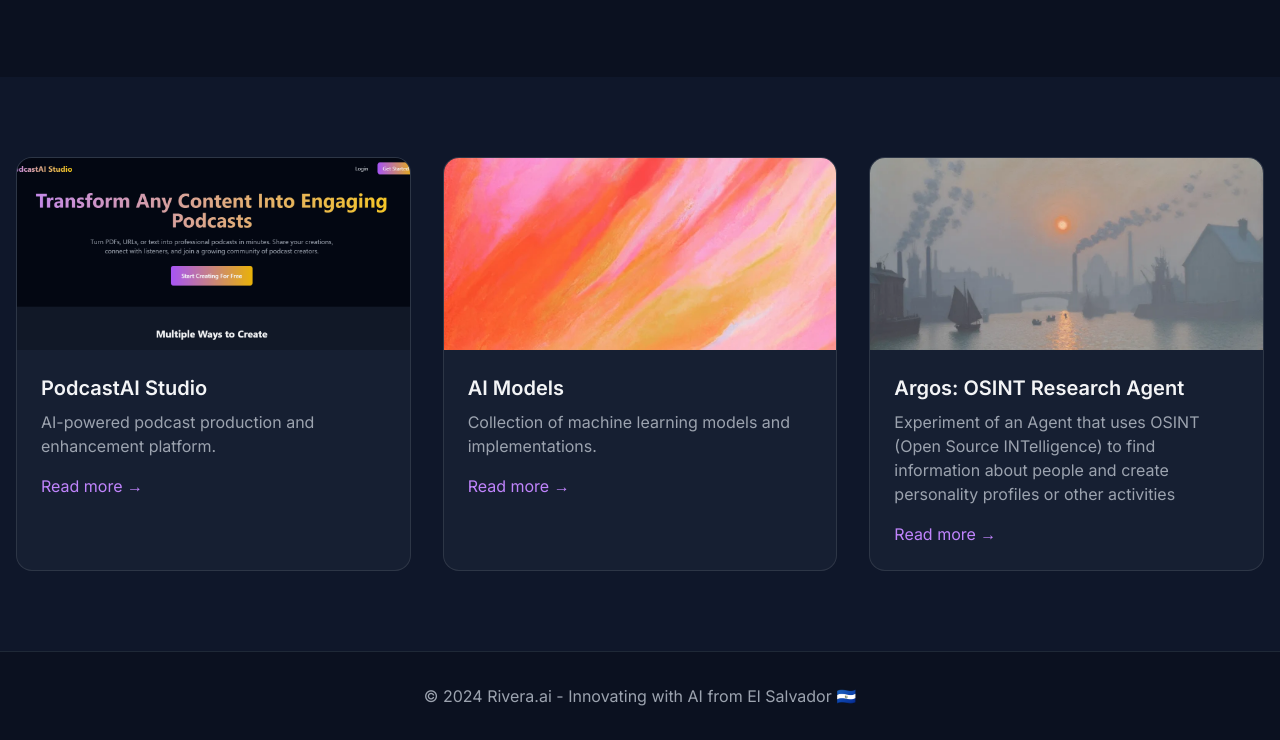
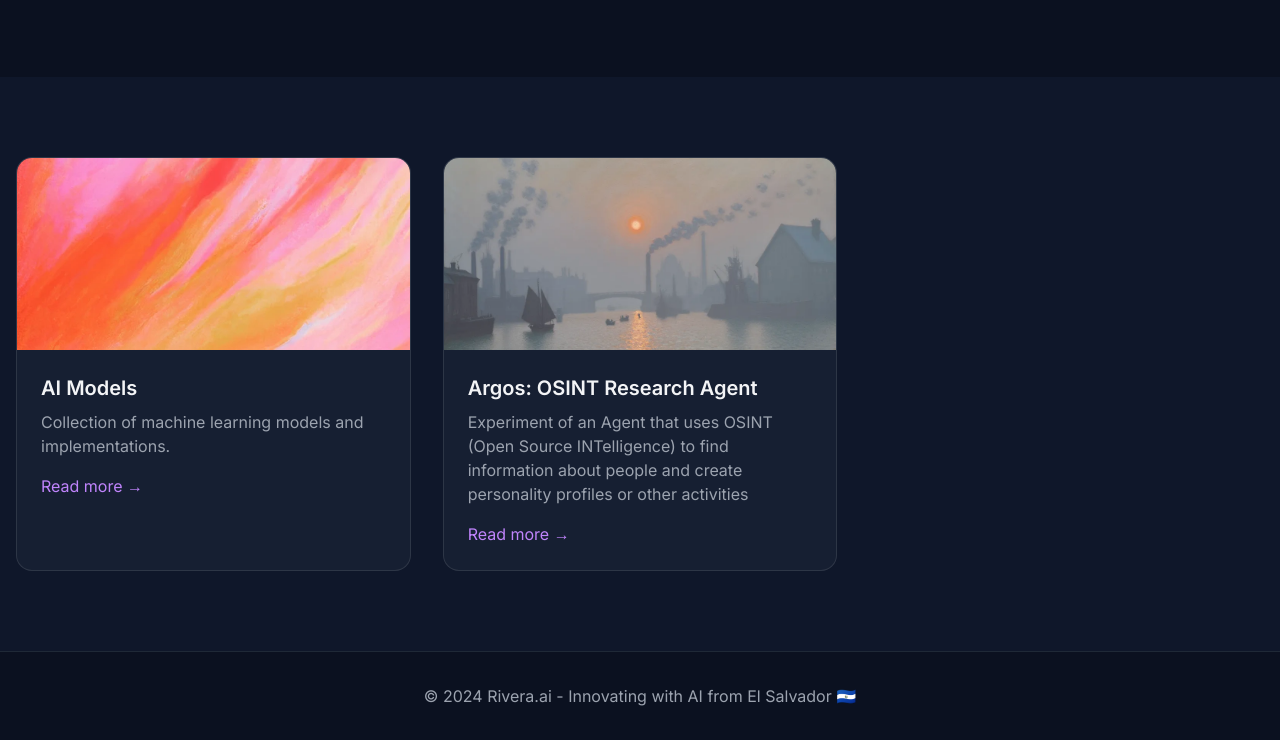
Before and after one commit to Rivera-ai/Rivera.ai-page, a plain HTML site: page index.html in a window 1280 px wide. Shown: the part 841-1581 px from the top of the page. Drawn offline with nearby package versions, Linux system fonts and the light colour scheme.

Commit message:
Update index.html4

```diff
--- a/index.html
+++ b/index.html
@@ -119,16 +119,6 @@
         <div class="max-w-7xl mx-auto">
             <div class="grid md:grid-cols-3 gap-8">
                 <div class="glass-card overflow-hidden">
-                    <img src="Images/1.PNG" alt="Project 1" class="w-full h-48 object-cover"/>
-                    <div class="p-6">
-                        <h3 class="text-xl font-semibold mb-2">PodcastAI Studio</h3>
-                        <p class="text-gray-400 mb-4">
-                            AI-powered podcast production and enhancement platform.
-                        </p>
-                        <a href="https://www.podcastai.tech/" class="text-purple-400 hover:text-purple-300">Read more →</a>
-                    </div>
-                </div>
-                <div class="glass-card overflow-hidden">
                     <img src="Images/3.webp" alt="Project 2" class="w-full h-48 object-cover"/>
                     <div class="p-6">
                         <h3 class="text-xl font-semibold mb-2">AI Models</h3>
```
